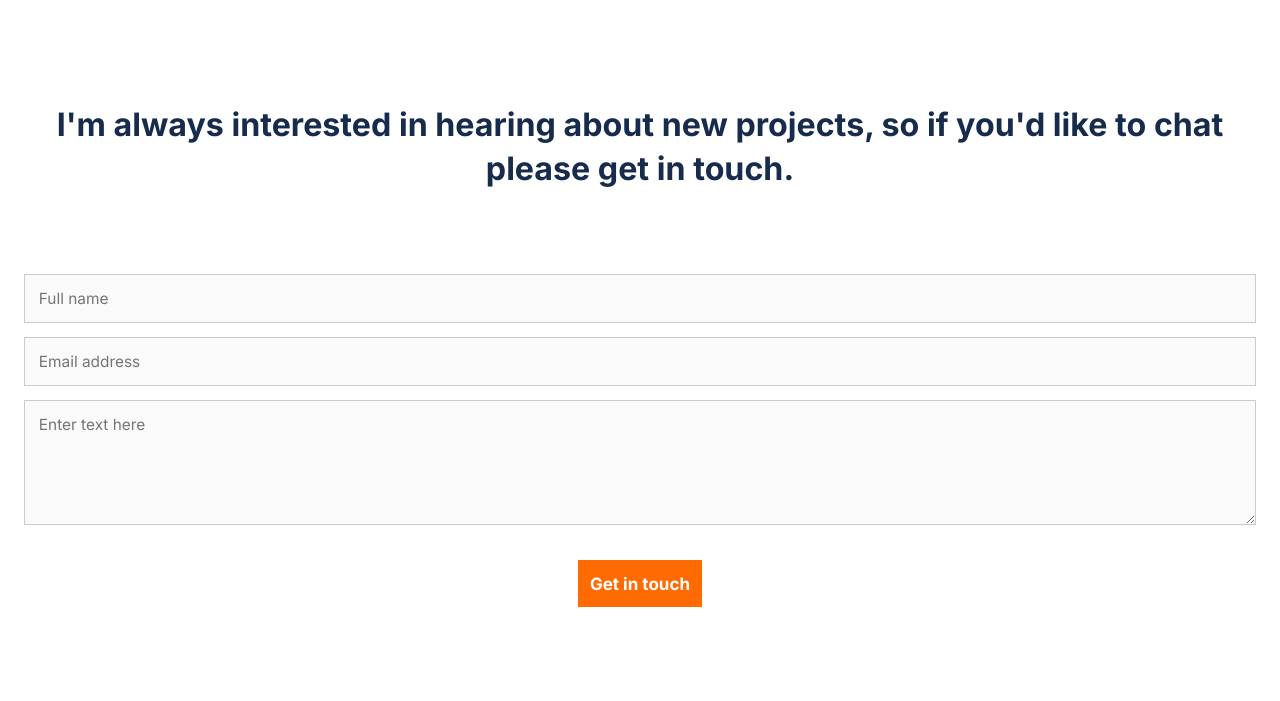
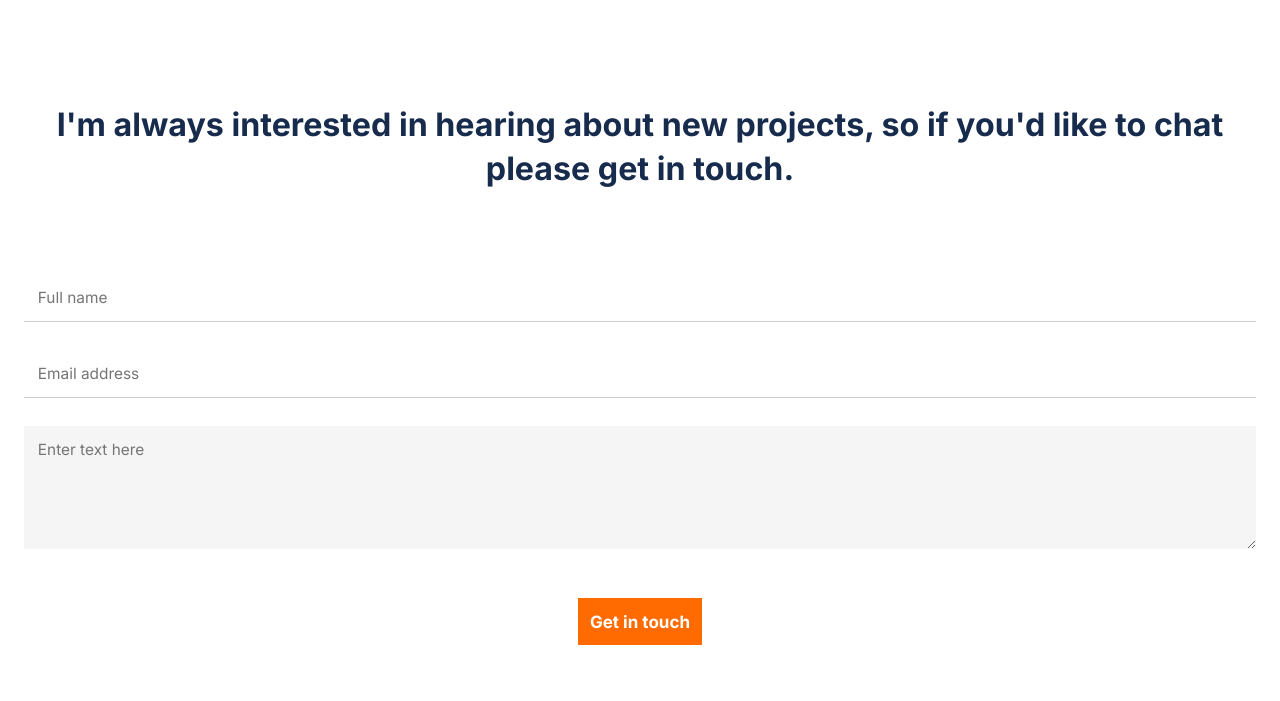
Before and after one commit to aghtetnyein/portfolio-with-bootstrap, a website: page index.html in a window 1280 px wide. Shown: the part 3669-4370 px from the top of the page. Drawn offline with Linux system fonts and the light colour scheme.

Commit message:
Updated borders input'

```diff
--- a/index.css
+++ b/index.css
@@ -400,7 +400,7 @@ nav > .menu {
 }
 
 #contact-form > form > ul li + li {
-  margin-top: 1em;
+  margin-top: 2rem;
 }
 
 #contact-form > form > ul > li > input,
@@ -411,9 +411,14 @@ nav > .menu {
   display: block;
   width: 100%;
   padding: 1rem;
-  border: 1px solid #ccc;
-  /* border: none; */
-  background-color: #fafafa;
+  border: none;
+  border-bottom: 1px solid #ccc;
+}
+
+#contact-form > form > ul > li > textarea {
+  /* border: 1px solid #ccc; */
+  border: none;
+  background-color: #f5f5f5;
 }
 
 #contact-form > form > ul > li > input:focus,
```
